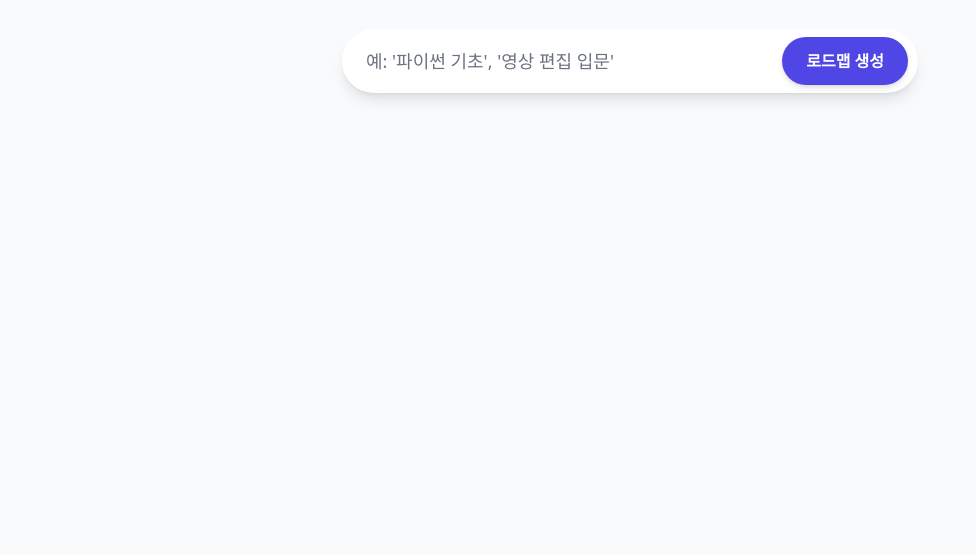
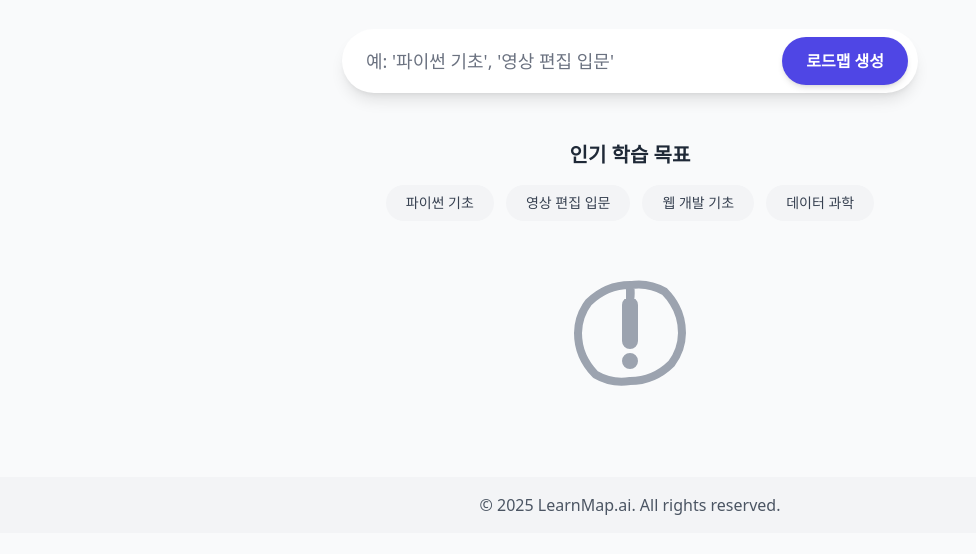
Before and after one commit to juhwan0628/learnmap, a plain HTML site: page public/index.html in a window 1280 px wide. Shown: the part 204-758 px from the top of the page, without its empty margins (10-986 px from the left). Drawn offline with nearby package versions, Linux system fonts and the light colour scheme; some packages are replaced by stand-ins of ours.

Commit message:
feat: Enhance home screen UI and functionality
- Remove central SVG illustration for better layout.
- Add a new, smaller illustration below "Popular Learning Goals" section.
- Implement clickable "Popular Learning Goals" buttons to populate input and trigger roadmap generation.
- Add a standard copyright footer.

```diff
--- a/public/index.html
+++ b/public/index.html
@@ -31,6 +31,7 @@
             <p class="mt-4 max-w-2xl mx-auto text-lg text-gray-600">
                 AI가 학습 목표에 맞는 로드맵을 생성해 드립니다.
             </p>
+
             <form id="roadmap-form" class="mt-8 w-full max-w-xl mx-auto">
                 <div class="relative flex items-center">
                     <input id="learning-goal-input" class="form-input h-16 w-full rounded-full border-gray-300 bg-white py-3 pl-6 pr-40 text-lg text-gray-900 placeholder-gray-500 shadow-lg focus:border-[var(--primary-color)] focus:ring-[var(--primary-color)]" placeholder="예: '파이썬 기초', '영상 편집 입문'" type="search" />
@@ -40,6 +41,23 @@
                 </div>
             </form>
             <div id="error-message" class="hidden mt-4 text-red-600 font-semibold"></div>
+
+            <!-- Popular Learning Goals Section -->
+            <div class="mt-12 text-center">
+                <h2 class="text-xl font-semibold text-gray-800 mb-4">인기 학습 목표</h2>
+                <div class="flex flex-wrap justify-center gap-3">
+                    <button class="popular-goal-btn px-5 py-2 rounded-full bg-gray-100 text-gray-700 text-sm font-medium hover:bg-gray-200 transition-colors duration-200">파이썬 기초</button>
+                    <button class="popular-goal-btn px-5 py-2 rounded-full bg-gray-100 text-gray-700 text-sm font-medium hover:bg-gray-200 transition-colors duration-200">영상 편집 입문</button>
+                    <button class="popular-goal-btn px-5 py-2 rounded-full bg-gray-100 text-gray-700 text-sm font-medium hover:bg-gray-200 transition-colors duration-200">웹 개발 기초</button>
+                    <button class="popular-goal-btn px-5 py-2 rounded-full bg-gray-100 text-gray-700 text-sm font-medium hover:bg-gray-200 transition-colors duration-200">데이터 과학</button>
+                </div>
+            </div>
+            <!-- New illustration below popular learning goals -->
+            <div class="mt-12 flex justify-center">
+                <svg class="h-32 w-32 text-gray-400" fill="none" viewBox="0 0 24 24" stroke="currentColor" stroke-width="1.5">
+                    <path stroke-linecap="round" stroke-linejoin="round" d="M12 6.042A8.733 8.733 0 0012 3c-2.92 0-5.657 1.192-7.774 3.268A9.733 9.733 0 002.25 12c0 2.92 1.192 5.657 3.268 7.774A9.733 9.733 0 0012 21c2.92 0 5.657-1.192 7.774-3.268A9.733 9.733 0 0021.75 12c0-2.92-1.192-5.657-3.268-7.774A9.733 9.733 0 0012 3.042zM12 6a.75.75 0 01.75.75v6.75a.75.75 0 01-1.5 0V6.75A.75.75 0 0112 6zm0 12a.75.75 0 100-1.5.75.75 0 000 1.5z" />
+                </svg>
+            </div>
         </section>
 
         <!-- Loading Indicator -->
@@ -76,6 +94,10 @@
 
     </main>
 
+    <footer class="bg-gray-100 text-gray-600 text-center py-4 mt-12">
+        <p>&copy; 2025 LearnMap.ai. All rights reserved.</p>
+    </footer>
+
     <script type="module" src="script.js"></script>
 </body>
 </html>
--- a/public/script.js
+++ b/public/script.js
@@ -25,6 +25,17 @@ document.addEventListener('DOMContentLoaded', async () => {
     const resourcesList = document.getElementById('resources-list');
     const newRoadmapBtn = document.getElementById('new-roadmap-btn');
     const errorMessage = document.getElementById('error-message');
+
+    // --- Popular Learning Goals Button Logic ---
+    const popularGoalButtons = document.querySelectorAll('.popular-goal-btn');
+    const learningGoalInput = document.getElementById('learning-goal-input'); // Get the input element
+
+    popularGoalButtons.forEach(button => {
+        button.addEventListener('click', () => {
+            learningGoalInput.value = button.textContent; // Set input value
+            roadmapForm.dispatchEvent(new Event('submit')); // Trigger form submission
+        });
+    });
 
     // --- Panning Logic ---
     let isDragging = false;
```
